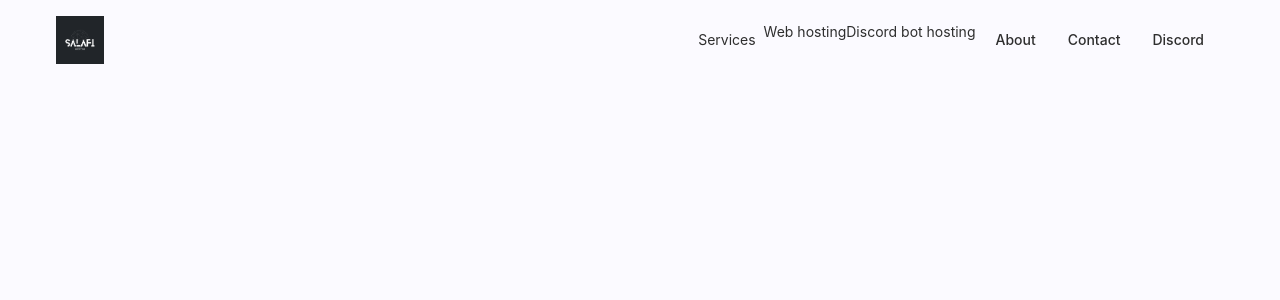
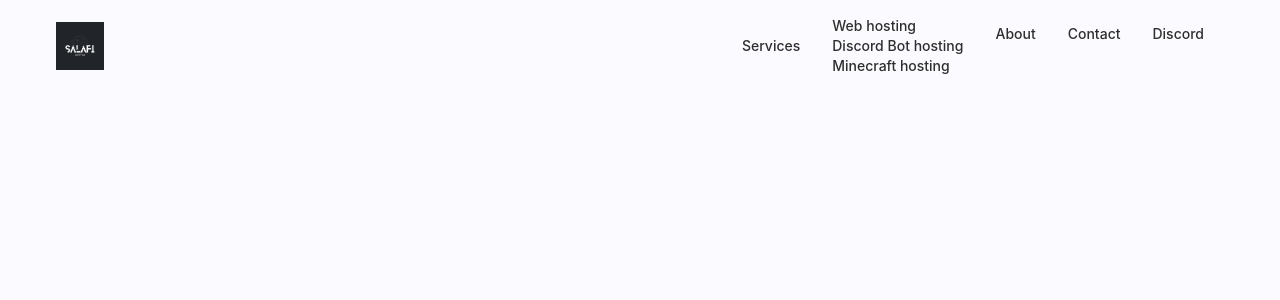
Before and after one commit to xDeFc0nx/TaleHost, a Next.js app: page / in a window 1280 px wide. Both pictures are taken after a click on the button "Services". Shown: the top 300 px of the page. Built offline with nearby package versions, Linux system fonts and the light colour scheme.

Commit message:
little work on dropdown

```diff
--- a/components/layout/Header.js
+++ b/components/layout/Header.js
@@ -2,8 +2,7 @@ import Head from "next/head";
 import Image from "next/image";
 import Link from "next/link";
 import { Menu, Transition } from "@headlessui/react";
-// import { Popover, Transition } from "@headlessui/react";
-// import { MenuIcon, XIcon } from "@heroicons/react/outline";
+
 import { Fragment, useState } from "react";
 import logo from "../../images/salafi-logo-resize.png";
 const Header = (props) => {
@@ -13,6 +12,18 @@ const Header = (props) => {
     console.log(e.target.value);
     setServices(e.target.value);
   };
+  function MyLink(props) {
+    let { href, children, ...rest } = props;
+    return (
+      <div className="d-flex flex-col">
+        <Link href={href}>
+          <a {...rest} className="btn-primary">
+            {children}
+          </a>
+        </Link>
+      </div>
+    );
+  }
   return (
     <header className="m-2 sm:px-10 md:m-4 2xl:mt-6 text-salafi-heading  flex justify-between items-center">
       <div className="relative w-12 h-12 2xl:w-16 2xl:h-16">
@@ -21,36 +32,23 @@ const Header = (props) => {
 
       <nav className="inline-flex space-x-2 2xl:space-x-4 lg:text-xs xl:text-sm 2xl:text-lg mr-2">
         <Menu>
-          <Menu.Button>Services</Menu.Button>
+          <Menu.Button>
+            <span className="btn-primary">Services</span>{" "}
+          </Menu.Button>
 
           <Menu.Items>
-            {/* Integrating with Next.js
-The Next.js Link component does not forward unknown props to the
- underlying a element, so it won't close the menu on click when used inside a Menu.Item.
-To use a Next.js Link inside a Menu.Item, create your own component
-  that wraps Link and forwards unknown props to the child a element. */}
             <Menu.Item>
-              {({ active }) => (
-                <a
-                  className={`${active && "bg-salafi-blue-light"}`}
-                  href="/account-settings"
-                >
-                  Web hosting
-                </a>
-              )}
+              <MyLink href="/web-hosting">Web hosting</MyLink>
             </Menu.Item>
             <Menu.Item>
-              {({ active }) => (
-                <a
-                  className={`${active && "bg-salafi-blue-light"}`}
-                  href="/account-settings"
-                >
-                  Discord bot hosting
-                </a>
-              )}
+              <MyLink href="/discord-bot-hosting">Discord Bot hosting</MyLink>
+            </Menu.Item>
+            <Menu.Item>
+              <MyLink href="/minecraft-hosting">Minecraft hosting</MyLink>
             </Menu.Item>
           </Menu.Items>
         </Menu>
+
         <Link href="/about">
           <a className="btn-primary">About</a>
         </Link>
```
